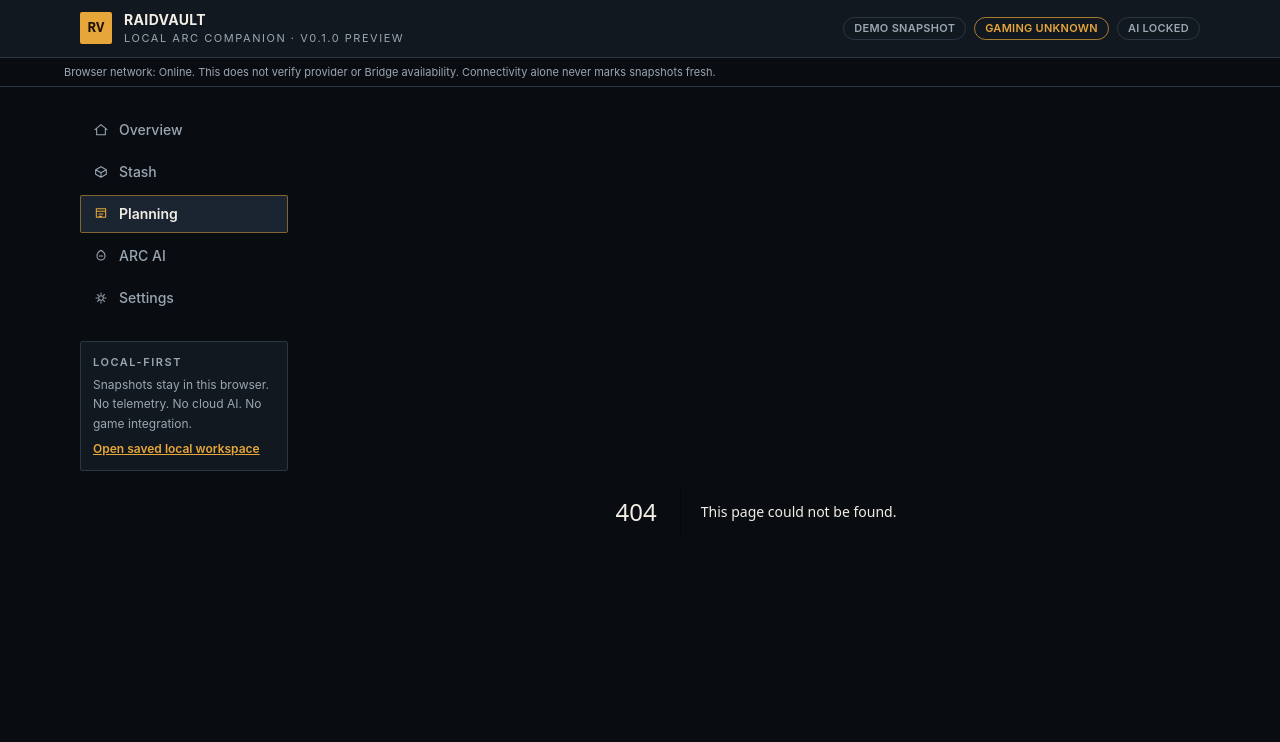
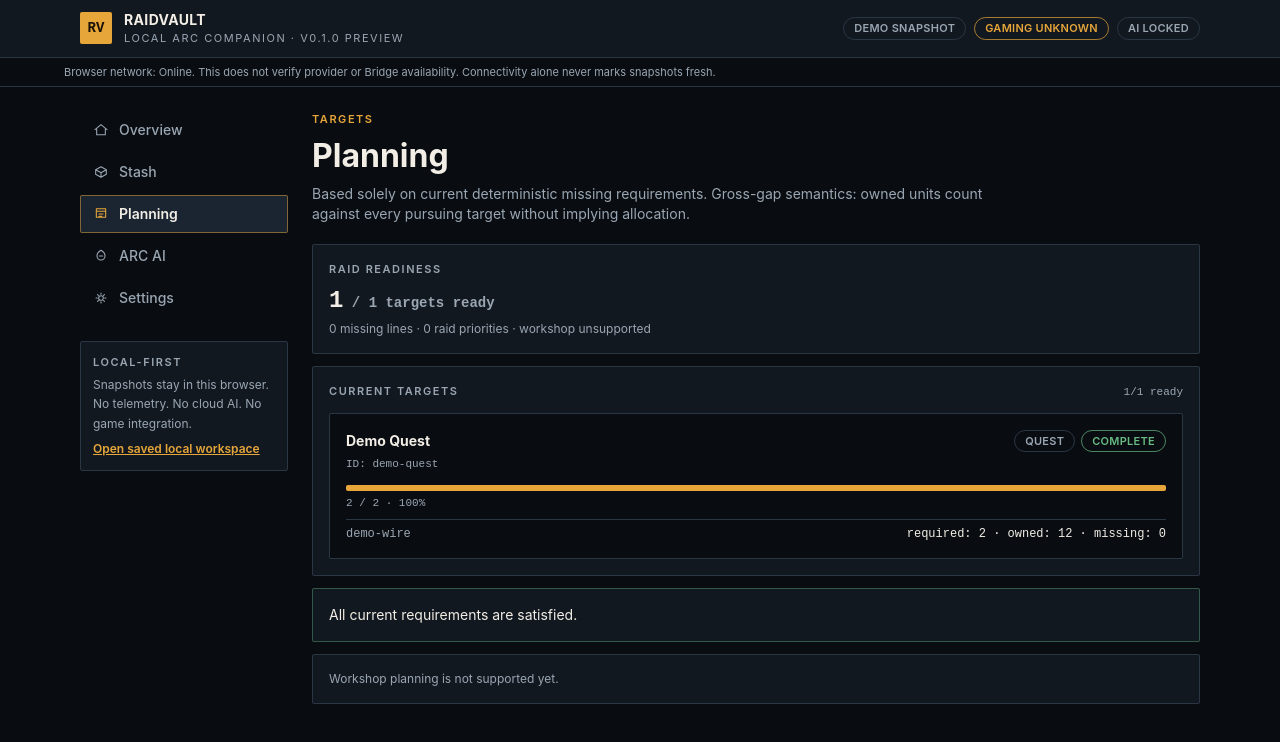
Before and after one commit to AVL05/raidvault, a Next.js app in the folder apps/web/: page /planning in a window 1280 px wide. Before the commit this address had no page. Shown: the top 742 px of the page. Built offline with nearby package versions, Linux system fonts and the light colour scheme.

Commit message:
ui: implement planning design

```diff
--- /dev/null
+++ b/apps/web/src/app/planning/page.tsx
@@ -0,0 +1,42 @@
+import { loadDemoWorkspace } from '../../data/workspace'
+import { PlanningSection } from '../../stash/planning-section'
+import { UnavailablePanel } from '../../stash/unavailable-panel'
+import { Panel, SectionLabel } from '../../ui/vault'
+
+export default async function PlanningPage() {
+  const workspace = await loadDemoWorkspace()
+  if (!workspace.ok) {
+    return (
+      <main id="main-content" tabIndex={-1}>
+        <p className="text-[11px] font-semibold uppercase tracking-micro text-vault-amber">Targets</p>
+        <h1 className="mt-1 text-[32px] font-bold text-vault-text">Planning</h1>
+        <div className="mt-4">
+          <UnavailablePanel title="Planning unavailable" detail="Validated snapshot or game knowledge could not be loaded." />
+        </div>
+      </main>
+    )
+  }
+  const ready = workspace.planning.targets.filter((t) => t.complete).length
+  return (
+    <main id="main-content" tabIndex={-1}>
+      <p className="text-[11px] font-semibold uppercase tracking-micro text-vault-amber">Targets</p>
+      <h1 id="planning-heading" className="mt-1 text-[32px] font-bold text-vault-text">Planning</h1>
+      <p className="mt-1 max-w-2xl text-sm text-vault-muted">
+        Based solely on current deterministic missing requirements. Gross-gap semantics:
+        owned units count against every pursuing target without implying allocation.
+      </p>
+      <Panel label="Raid readiness" className="mt-5">
+        <SectionLabel>Raid readiness</SectionLabel>
+        <p className="mt-2 font-mono text-2xl font-bold text-vault-text">
+          {ready}<span className="text-sm text-vault-muted"> / {workspace.planning.targets.length} targets ready</span>
+        </p>
+        <p className="mt-1 text-xs text-vault-muted">
+          {workspace.planning.missingItems.length} missing lines · {workspace.planning.raidPriorities.length} raid priorities · workshop unsupported
+        </p>
+      </Panel>
+      <div className="mt-3">
+        <PlanningSection planning={workspace.planning} />
+      </div>
+    </main>
+  )
+}
--- a/apps/web/src/stash/planning-section.tsx
+++ b/apps/web/src/stash/planning-section.tsx
@@ -4,6 +4,7 @@ import type {
   RaidPriority,
   TargetPlan,
 } from '@raidvault/rules-engine'
+import { Panel, ProgressBar, SectionLabel, StatusChip } from '../ui/vault'
 
 /**
  * Deterministic planning section. Renders a PlanningSnapshot verbatim:
@@ -22,35 +23,40 @@ function itemLabel(itemId: string, displayName: string | undefined): string {
 }
 
 function TargetCard({ target }: { readonly target: TargetPlan }) {
+  const owned = target.requirements.reduce((n, g) => n + Math.min(g.owned, g.requiredForTarget), 0)
+  const required = target.requirements.reduce((n, g) => n + g.requiredForTarget, 0)
   return (
-    <li className="rounded-lg bg-white p-4 shadow-sm">
+    <li className="rounded-sm border border-vault-line bg-vault-void p-4">
       <div className="flex flex-wrap items-center justify-between gap-2">
-        <span className="text-sm font-semibold text-gray-900">{targetLabel(target)}</span>
-        <span className="flex gap-2 text-xs">
-          <span className="rounded bg-gray-100 px-2 py-0.5 font-medium text-gray-700">
-            {target.targetType === 'QUEST' ? 'Quest' : 'Project'}
-          </span>
-          <span className="rounded bg-gray-100 px-2 py-0.5 font-medium text-gray-700">
+        <span className="text-sm font-bold text-vault-text">{targetLabel(target)}</span>
+        <span className="flex gap-1.5">
+          <StatusChip tone="neutral">{target.targetType === 'QUEST' ? 'Quest' : 'Project'}</StatusChip>
+          <StatusChip tone={target.complete ? 'safe' : 'amber'}>
             {target.complete ? 'Complete' : 'Incomplete'}
-          </span>
+          </StatusChip>
         </span>
       </div>
       {target.targetName !== undefined && (
-        <p className="mt-1 truncate font-mono text-xs text-gray-500">ID: {target.targetId}</p>
+        <p className="mt-1 truncate font-mono text-[11px] text-vault-muted">ID: {target.targetId}</p>
+      )}
+      {required > 0 && (
+        <div className="mt-3">
+          <ProgressBar owned={owned} required={required} label={`${targetLabel(target)} progress`} />
+        </div>
       )}
       {target.requirements.length === 0 ? (
-        <p className="mt-2 text-xs text-gray-600">No requirements listed for this target.</p>
+        <p className="mt-2 text-xs text-vault-muted">No requirements listed for this target.</p>
       ) : (
-        <ul className="mt-2 space-y-1">
+        <ul className="mt-2 space-y-1.5">
           {target.requirements.map((gap) => (
-            <li key={gap.itemId} className="text-xs text-gray-700">
-              <span className="font-mono">{gap.itemId}</span>
-              {' — required: '}
-              {gap.requiredForTarget}
-              {' · owned: '}
-              {gap.owned}
-              {' · missing: '}
-              {gap.missingForTarget}
+            <li
+              key={gap.itemId}
+              className="flex flex-wrap items-baseline justify-between gap-2 border-t border-vault-line pt-1.5 text-xs"
+            >
+              <span className="font-mono text-vault-muted">{gap.itemId}</span>
+              <span className="font-mono text-vault-text">
+                required: {gap.requiredForTarget} · owned: {gap.owned} · missing: {gap.missingForTarget}
+              </span>
             </li>
           ))}
         </ul>
@@ -61,13 +67,16 @@ function TargetCard({ target }: { readonly target: TargetPlan }) {
 
 function MissingItemRow({ item }: { readonly item: MissingItemPlan }) {
   return (
-    <li className="rounded-lg bg-white p-3 text-sm shadow-sm">
-      <span className="font-semibold text-gray-900">{itemLabel(item.itemId, item.displayName)}</span>
-      {item.displayName !== undefined && (
-        <span className="block truncate font-mono text-xs text-gray-500">ID: {item.itemId}</span>
-      )}
-      <span className="mt-1 block text-xs text-gray-600">
-        Missing: {item.totalMissing} · Sources: {item.sourceTargetIds.join(', ')}
+    <li className="flex items-center justify-between gap-3 rounded-sm border border-vault-line bg-vault-void px-3 py-2.5 text-sm">
+      <span className="min-w-0">
+        <span className="block truncate font-bold text-vault-text">{itemLabel(item.itemId, item.displayName)}</span>
+        {item.displayName !== undefined && (
+          <span className="block truncate font-mono text-[11px] text-vault-muted">ID: {item.itemId}</span>
+        )}
+      </span>
+      <span className="shrink-0 text-right font-mono text-xs text-vault-text">
+        Missing: {item.totalMissing}
+        <span className="block text-[11px] text-vault-muted">{item.sourceTargetIds.join(', ')}</span>
       </span>
     </li>
   )
@@ -75,12 +84,17 @@ function MissingItemRow({ item }: { readonly item: MissingItemPlan }) {
 
 function PriorityRow({ priority }: { readonly priority: RaidPriority }) {
   return (
-    <li className="rounded-lg bg-white p-3 text-sm shadow-sm">
-      <span className="font-semibold text-gray-900">
-        {priority.rank}. {itemLabel(priority.itemId, priority.displayName)}
+    <li className="flex items-center gap-3 rounded-sm border border-vault-line bg-vault-void px-3 py-2.5 text-sm">
+      <span className="flex h-7 w-7 shrink-0 items-center justify-center rounded-sm bg-vault-amber font-mono text-sm font-black text-vault-amberink">
+        {priority.rank}
       </span>
-      <span className="mt-1 block text-xs text-gray-600">
-        Missing: {priority.missing} · Sources: {priority.sourceTargetIds.join(', ')}
+      <span className="min-w-0 flex-1">
+        <span className="block truncate font-bold text-vault-text">
+          {itemLabel(priority.itemId, priority.displayName)}
+        </span>
+        <span className="block font-mono text-[11px] text-vault-muted">
+          Missing: {priority.missing} · Sources: {priority.sourceTargetIds.join(', ')}
+        </span>
       </span>
     </li>
   )
@@ -89,31 +103,30 @@ function PriorityRow({ priority }: { readonly priority: RaidPriority }) {
 export function PlanningSection({ planning }: { readonly planning: PlanningSnapshot }) {
   const allComplete =
     planning.hasStash && planning.targets.length > 0 && planning.missingItems.length === 0
+  const readyCount = planning.targets.filter((t) => t.complete).length
   return (
-    <section aria-labelledby="planning-heading" className="mt-8">
-      <h2 id="planning-heading" className="mb-1 text-xl font-bold text-gray-900">
-        Planning
-      </h2>
-      <p className="mb-4 text-sm text-gray-600">
-        Based solely on current deterministic missing requirements.
-      </p>
-
+    <section aria-labelledby="planning-heading">
       {!planning.hasStash && (
-        <p className="rounded-lg bg-white p-4 text-sm text-gray-600 shadow">
+        <p className="rounded-sm border border-vault-line bg-vault-surface p-4 text-sm text-vault-muted">
           Planning unavailable: no stash in this snapshot.
         </p>
       )}
 
       {planning.hasStash && planning.targets.length === 0 && (
-        <p className="rounded-lg bg-white p-4 text-sm text-gray-600 shadow">
+        <p className="rounded-sm border border-vault-line bg-vault-surface p-4 text-sm text-vault-muted">
           No current requirements.
         </p>
       )}
 
       {planning.targets.length > 0 && (
-        <>
-          <h3 className="mb-2 text-lg font-semibold text-gray-900">Current targets</h3>
-          <ul className="mb-6 space-y-2">
+        <Panel label="Current targets">
+          <div className="flex items-baseline justify-between gap-2">
+            <SectionLabel>Current targets</SectionLabel>
+            <span className="font-mono text-[11px] text-vault-muted">
+              {readyCount}/{planning.targets.length} ready
+            </span>
+          </div>
+          <ul className="mt-3 space-y-2">
             {planning.targets.map((target) => (
               <TargetCard
                 key={`${target.targetType}:${target.targetId}`}
@@ -121,55 +134,55 @@ export function PlanningSection({ planning }: { readonly planning: PlanningSnaps
               />
             ))}
           </ul>
-        </>
+        </Panel>
       )}
 
       {planning.incompleteReferences.length > 0 && (
-        <>
-          <h3 className="mb-2 text-lg font-semibold text-gray-900">Incomplete references</h3>
-          <ul className="mb-6 space-y-1">
+        <Panel label="Incomplete references" className="mt-3">
+          <SectionLabel>Incomplete references</SectionLabel>
+          <ul className="mt-2 space-y-1.5">
             {planning.incompleteReferences.map((reference) => (
               <li
                 key={`${reference.targetType}:${reference.targetId}`}
-                className="rounded-lg bg-white p-3 text-xs text-gray-700 shadow-sm"
+                className="rounded-sm border border-vault-amber/40 bg-vault-void p-3 text-xs text-vault-muted"
               >
                 {reference.targetType === 'QUEST' ? 'Quest' : 'Project'} reference{' '}
-                <span className="font-mono">{reference.targetId}</span> has no matching game data.
+                <span className="font-mono text-vault-text">{reference.targetId}</span> has no matching game data.
               </li>
             ))}
           </ul>
-        </>
+        </Panel>
       )}
 
       {planning.hasStash && planning.targets.length > 0 && planning.missingItems.length > 0 && (
-        <>
-          <h3 className="mb-2 text-lg font-semibold text-gray-900">Missing items</h3>
-          <ul className="mb-6 space-y-2">
+        <Panel label="Missing items" className="mt-3">
+          <SectionLabel>Missing items</SectionLabel>
+          <ul className="mt-2 space-y-2">
             {planning.missingItems.map((item) => (
               <MissingItemRow key={item.itemId} item={item} />
             ))}
           </ul>
-        </>
+        </Panel>
       )}
 
       {allComplete && (
-        <p className="mb-6 rounded-lg bg-white p-4 text-sm text-gray-600 shadow">
+        <p className="mt-3 rounded-sm border border-vault-safe/40 bg-vault-surface p-4 text-sm text-vault-text">
           All current requirements are satisfied.
         </p>
       )}
 
       {planning.raidPriorities.length > 0 && (
-        <>
-          <h3 className="mb-2 text-lg font-semibold text-gray-900">Next raid priorities</h3>
-          <ul className="mb-6 space-y-2">
+        <Panel label="Next raid priorities" className="mt-3">
+          <SectionLabel>Next raid priorities</SectionLabel>
+          <ul className="mt-2 space-y-2">
             {planning.raidPriorities.map((priority) => (
               <PriorityRow key={priority.itemId} priority={priority} />
             ))}
           </ul>
-        </>
+        </Panel>
       )}
 
-      <p className="rounded-lg bg-white p-4 text-xs text-gray-500 shadow">
+      <p className="mt-3 rounded-sm border border-vault-line bg-vault-surface p-4 text-xs text-vault-muted">
         Workshop planning is not supported yet.
       </p>
     </section>
```
